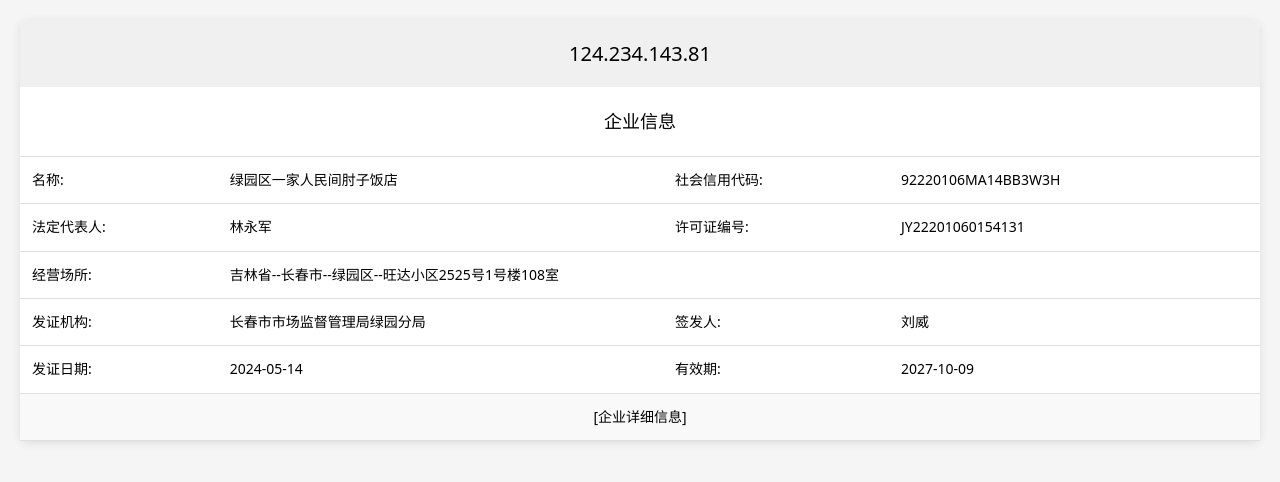
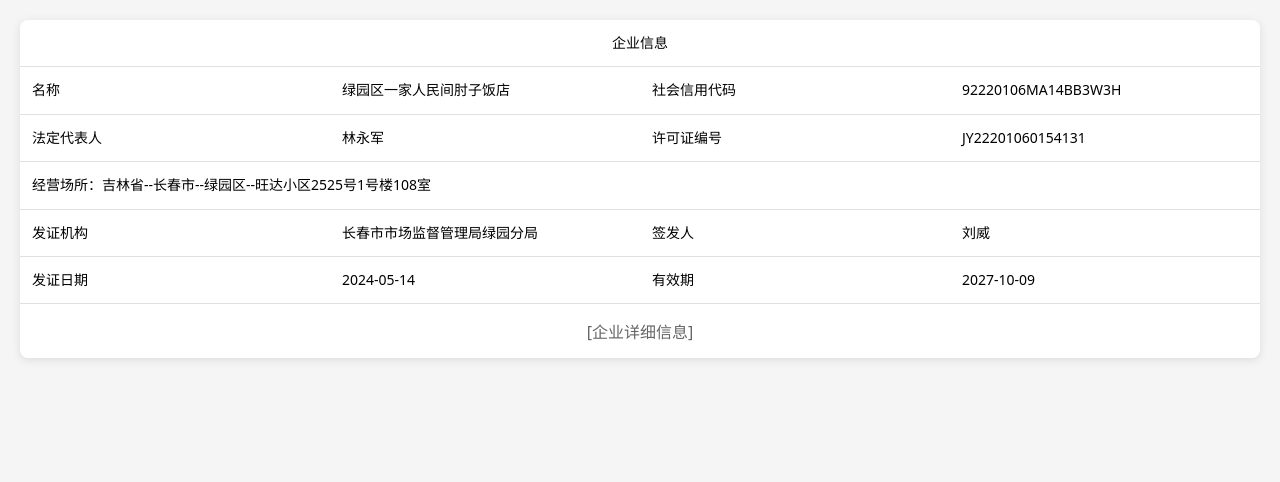
Before and after one commit to expectwebout/expectwebout.github.io, a plain HTML site: page index.html in a window 1280 px wide. Drawn offline with Linux system fonts and the light colour scheme.

Commit message:
Update index.html

```diff
--- a/index.html
+++ b/index.html
@@ -20,14 +20,6 @@
             border-radius: 8px;
             box-shadow: 0 2px 10px rgba(0,0,0,0.1);
         }
-        .header {
-            text-align: center;
-            padding: 20px;
-            font-size: 20px;
-            background-color: #f0f0f0;
-            border-top-left-radius: 8px;
-            border-top-right-radius: 8px;
-        }
         .main-table {
             width: 100%;
             border-collapse: collapse;
@@ -40,59 +32,62 @@
         }
         .detail-btn {
             text-align: center;
-            background-color: #f9f9f9;
+            padding: 15px;
             cursor: pointer;
+            color: #666;
         }
         .detail-container {
             display: none;
+        }
+        .title {
+            text-align: center;
+            font-size: 20px;
+            padding: 20px;
+            border-bottom: 1px solid #e0e0e0;
         }
     </style>
 </head>
 <body>
     <!-- 主界面 -->
     <div class="container">
-        <div class="header">124.234.143.81</div>
         <table class="main-table">
             <tr>
-                <td colspan="4" style="text-align: center; font-size: 18px; padding: 20px 0;">企业信息</td>
+                <td colspan="4" class="title">企业信息</td>
             </tr>
             <tr>
-                <td>名称:</td>
-                <td>绿园区一家人民间肘子饭店</td>
-                <td>社会信用代码:</td>
-                <td>92220106MA14BB3W3H</td>
+                <td width="25%">名称</td>
+                <td width="25%">绿园区一家人民间肘子饭店</td>
+                <td width="25%">社会信用代码</td>
+                <td width="25%">92220106MA14BB3W3H</td>
             </tr>
             <tr>
-                <td>法定代表人:</td>
+                <td>法定代表人</td>
                 <td>林永军</td>
-                <td>许可证编号:</td>
+                <td>许可证编号</td>
                 <td>JY22201060154131</td>
             </tr>
             <tr>
-                <td>经营场所:</td>
-                <td colspan="3">吉林省--长春市--绿园区--旺达小区2525号1号楼108室</td>
+                <td colspan="4">经营场所：吉林省--长春市--绿园区--旺达小区2525号1号楼108室</td>
             </tr>
             <tr>
-                <td>发证机构:</td>
+                <td>发证机构</td>
                 <td>长春市市场监督管理局绿园分局</td>
-                <td>签发人:</td>
+                <td>签发人</td>
                 <td>刘威</td>
             </tr>
             <tr>
-                <td>发证日期:</td>
+                <td>发证日期</td>
                 <td>2024-05-14</td>
-                <td>有效期:</td>
+                <td>有效期</td>
                 <td>2027-10-09</td>
             </tr>
-            <tr class="detail-btn" onclick="showDetail()">
-                <td colspan="4">[企业详细信息]</td>
-            </tr>
         </table>
+        <div class="detail-btn" onclick="showDetail()">[企业详细信息]</div>
     </div>
 
     <!-- 详细信息界面 -->
     <div class="container detail-container" id="detailContainer">
-        <div class="header">124.234.143.81</div>
+        <div class="header"></div>
         <table class="main-table">
             <tr>
                 <td>名称:</td>
```
